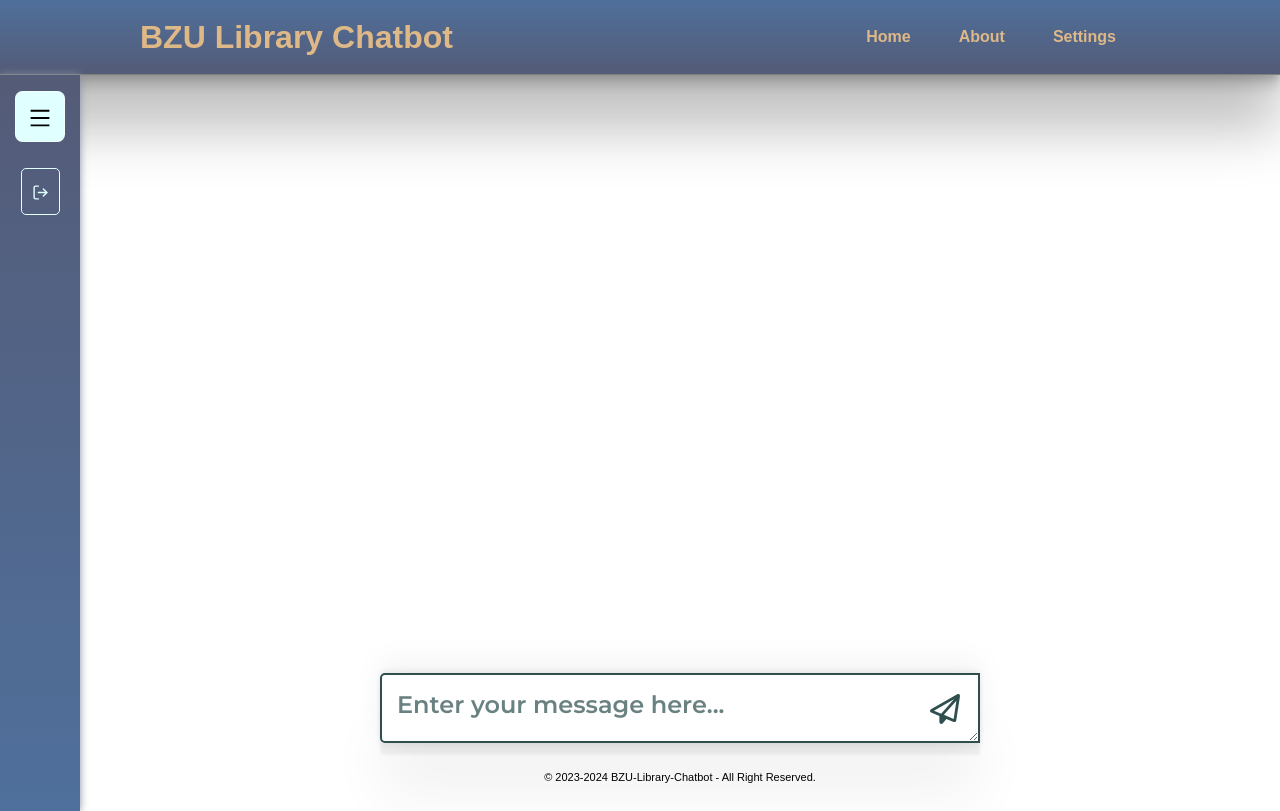
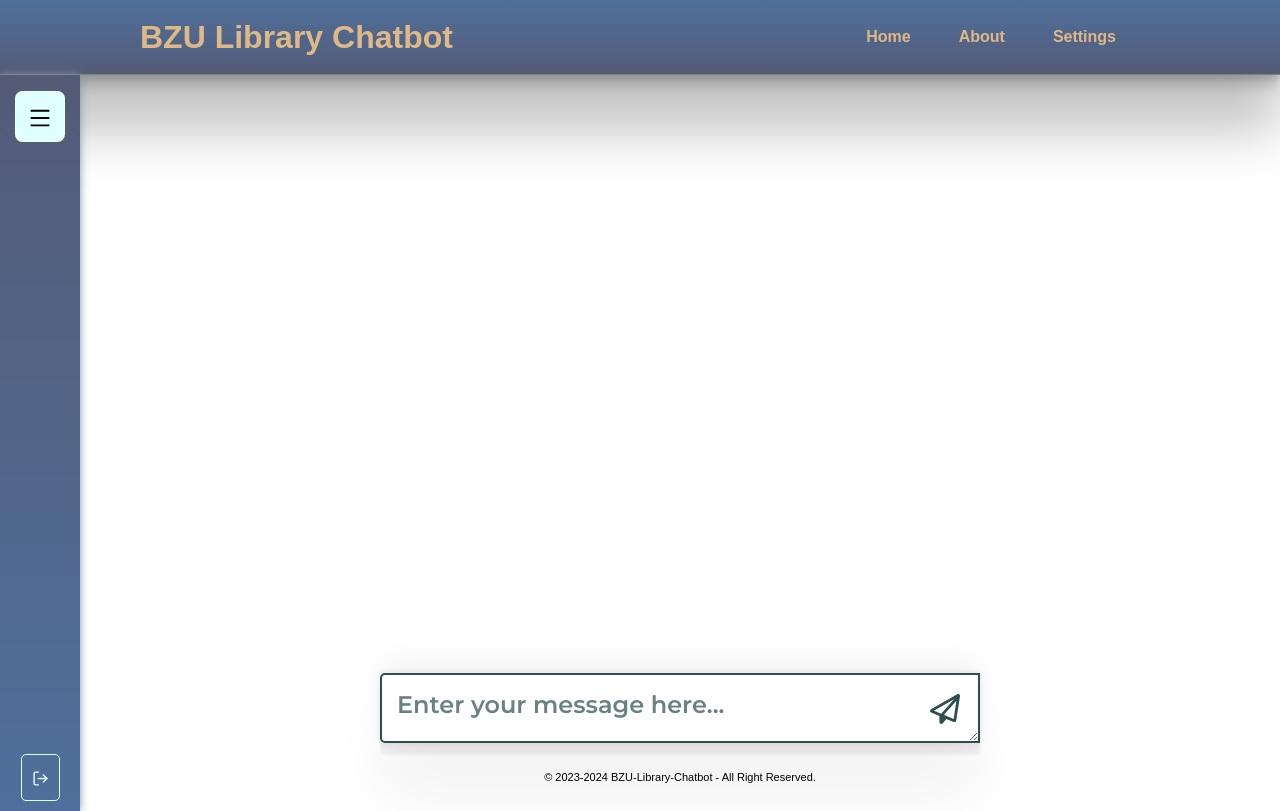
Before and after one commit to BZU-Library-Chatbot/BZU-Chatbot-Frontend, a React (Vite) app: page / in a window 1280 px wide. Built offline with nearby package versions, Linux system fonts and the light colour scheme.

Commit message:
updating behaviour of send message

```diff
--- a/src/components/web/home/Home.tsx
+++ b/src/components/web/home/Home.tsx
@@ -93,6 +93,7 @@ const Home: React.FC = () => {
     if (response?.status < 300) {
       if (!sessionId) {
         sessions.push(response.data.session);
+        setActiveIndex(0);
         navigate(`/home/${response.data.sessionId}`);
       }
 
@@ -193,6 +194,7 @@ const Home: React.FC = () => {
 
   const handleSessionClick = (sessionId: string) => {
     navigate(`/home/${sessionId}`);
+    setConversation([]);
   };
 
   return (
--- a/src/components/web/sidebar/Sidebar.module.scss
+++ b/src/components/web/sidebar/Sidebar.module.scss
@@ -2,19 +2,25 @@
 ul {
   padding: 0;
 }
+::-webkit-scrollbar {
+  width: 0; /* Remove scrollbar width */
+  height: 0; /* Remove scrollbar height */
+  background: transparent; /* Make scrollbar background transparent */
+}
 .sidenav {
   display: flex;
   flex-direction: column;
+  justify-content: space-between;
   transition: all 0.4s ease;
   z-index: 1;
-  top: 0;
   width: 5%;
   min-width: 5rem;
   box-shadow: 0.013rem 0 0.5rem 0 #8690a3;
   align-items: center;
-  height: max-content;
+  height: 100%;
   min-height: 92vh;
   background: linear-gradient(to top, #4f709c, #545b77);
+  overflow-y: hidden;
 
   .btn {
     border: solid 0.5px rgba(255, 255, 255, 0.5);
@@ -88,11 +94,10 @@ ul {
   display: flex;
   flex-direction: column;
   align-items: center;
-  height: calc(100% - 3.65rem);
   cursor: pointer;
-  overflow-y: auto;
+  overflow-y: overlay;
   overflow-x: hidden;
-  scrollbar-width: none;
+  scroll-behavior: smooth;
   height: 80.5%;
   margin-top: 1rem;
 
@@ -147,7 +152,6 @@ ul {
 }
 
 .logout {
-  bottom: 1rem;
   width: 100%;
   text-align: center;
 }
```
